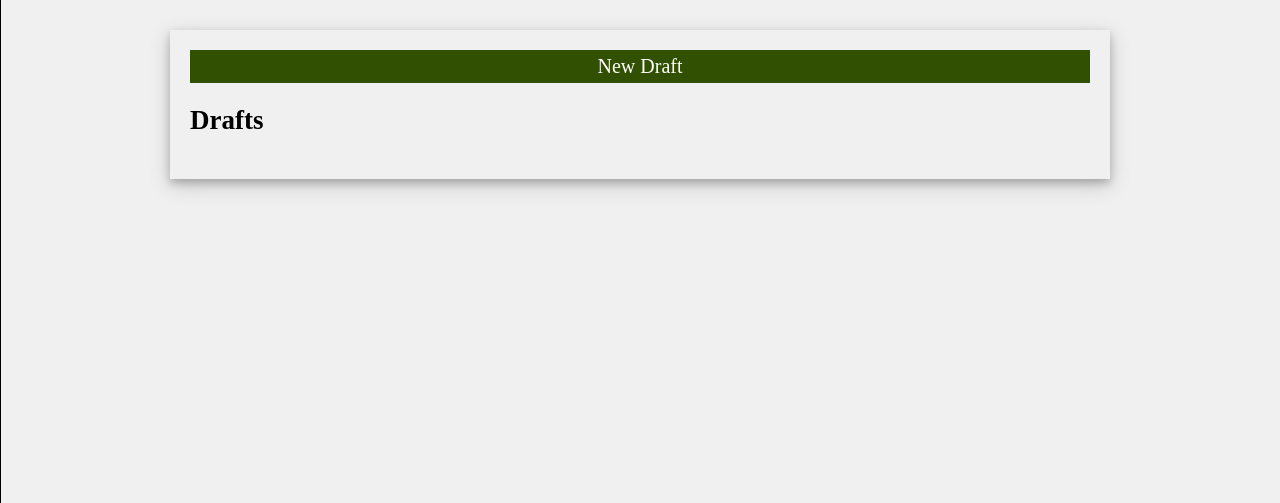
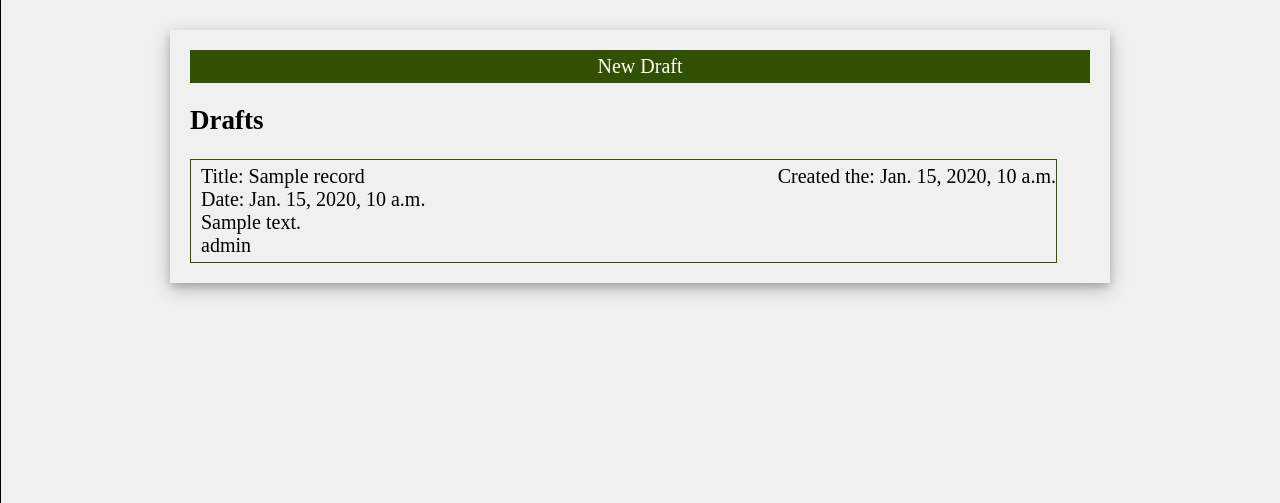
Before and after one commit to imperialchem/skills-passport, a Django app: template chemtrack_app/templates/chemtrack_app/students/see_drafts.html in a window 1280 px wide. Shown: the part 57-560 px from the top of the page. Run offline with Django 3.2, Linux system fonts and the light colour scheme; the template is opened without the code that fills it: most values are stand-ins (such as "Sample title", 1, 10 or a date in 2020).

Commit message:
student drafts views

```diff
--- a/chemtrack_app/templates/chemtrack_app/students/see_drafts.html
+++ b/chemtrack_app/templates/chemtrack_app/students/see_drafts.html
@@ -7,4 +7,17 @@
 
     <h2>Drafts</h2>
 
+    {% for record in records %}
+        <a href="" class="no_style_link">
+            <div class="in-button">
+                <div class="right_info">
+                    <div class="creation_record">Created the: {{record.date_creation}}</div>
+                </div>
+                <div class="name_record">Title: {{record.name}}</div>
+                <div class="date_record">Date: {{record.date}}</div>
+                <div class="description_record">{{record.description|truncatewords:15}}</div>
+                <div class="state_record">{{record.level }}</div>
+            </div>
+        </a>
+    {% endfor %}
 {% endblock %}
```
